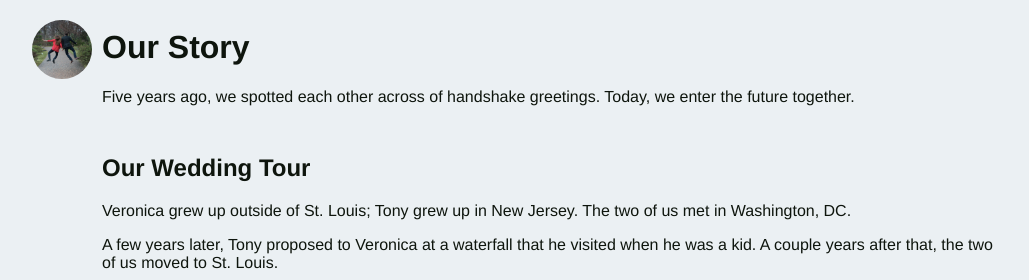
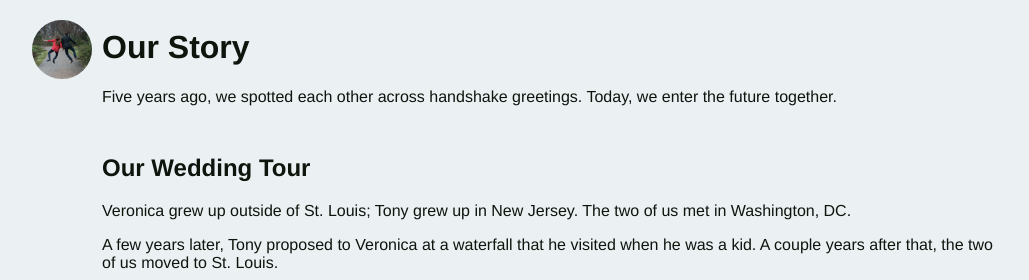
Before and after one commit to tpitale/wedding, a Jekyll site: the page built from ourstory.html, in a window 1280 px wide. Shown: the top 280 px of the page, without its empty margins (90-1119 px from the left). Built offline with Jekyll 4.4.1, drawn with Linux system fonts in a browser that asks for light colours.

Commit message:
Our story typo fix.

```diff
--- a/index.html
+++ b/index.html
@@ -46,7 +46,7 @@ title: Veronica &amp; Tony's Marriage
 
 	<p>Beyond some traditional (and non-traditional) physical gifts, we invite you to contribute to experiences we’d like to enjoy, including our honeymoon. Even more than that, if you are moved, we would love for you to donate to one of the charities close to our hearts.</p>
 
-	<a href="/rsvp.html" class="button primary">Browse the registry</a>
+	<a href="http://thankfulregistry.com/pitaleerb" class="button primary">Browse the registry</a>
 </section>
 
 <section>
--- a/ourstory.html
+++ b/ourstory.html
@@ -8,7 +8,7 @@ key: ourstory
 
 <section>
 	<h1>Our Story</h1>
-	<p>Five years ago, we spotted each other across of handshake greetings. Today, we enter the future together.</p>
+	<p>Five years ago, we spotted each other across handshake greetings. Today, we enter the future together.</p>
 </section>
 
 <section>
```
